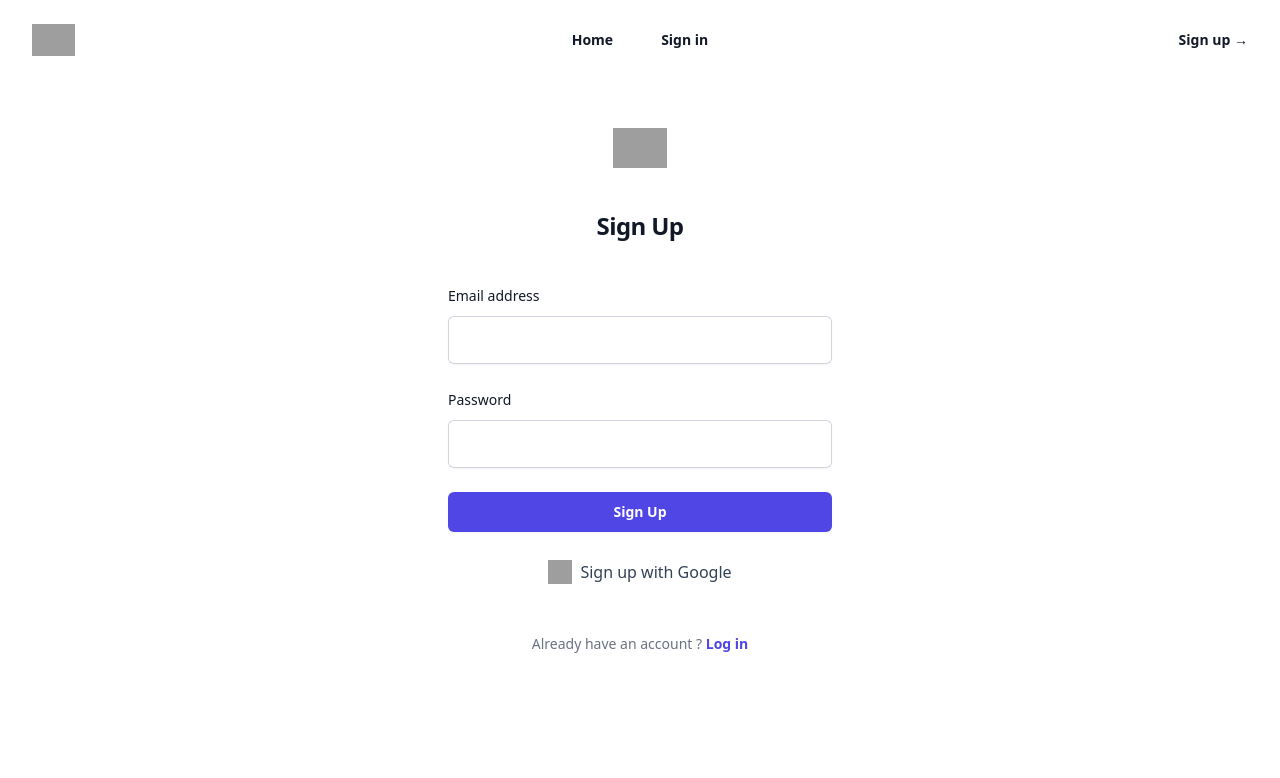
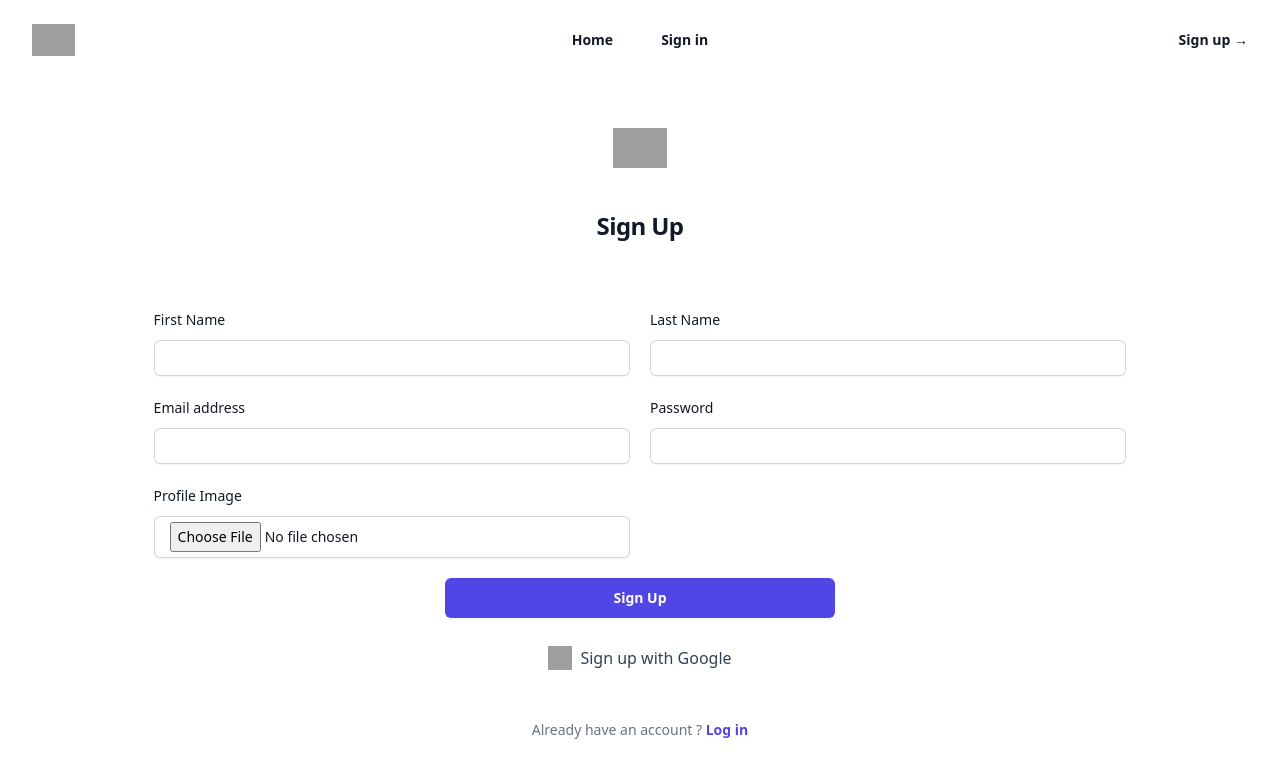
Before and after one commit to mjay0100/The-conference, a React (Vite) app: page /sign-up in a window 1280 px wide. Shown: the top 778 px of the page. Built offline with nearby package versions, Linux system fonts and the light colour scheme; no server answers; grey boxes are pictures that could not be loaded.

Commit message:
update sign-up component to save user first-name,last-name and user image to the user collection

```diff
--- a/src/components/SignUpPage.jsx
+++ b/src/components/SignUpPage.jsx
@@ -1,8 +1,10 @@
-import React, { useState } from "react";
+import { getStorage, ref, uploadBytes, getDownloadURL } from "firebase/storage";
+import { useState } from "react";
 import {
   createUserWithEmailAndPassword,
   signInWithPopup,
   GoogleAuthProvider,
+  updateProfile,
 } from "firebase/auth";
 import { auth, database } from "../../firebase";
 import { setDoc, doc, getDoc } from "firebase/firestore";
@@ -10,8 +12,13 @@ import { Link, useNavigate } from "react-router-dom";
 import { ToastContainer, toast } from "react-toastify";
 
 function SignUpPage() {
-  const [email, setEmail] = useState("");
-  const [password, setPassword] = useState("");
+  const [formData, setFormData] = useState({
+    email: "",
+    password: "",
+    firstName: "",
+    lastName: "",
+    profileImage: null,
+  });
   const [signingUp, setSigningUp] = useState(false); // State to track sign-up process
   const navigate = useNavigate();
 
@@ -31,29 +38,44 @@ function SignUpPage() {
     try {
       setSigningUp(true); // Set signingUp state to true when sign-up process starts
       const emailRegex = /^[^\s@]+@[^\s@]+\.[^\s@]+$/;
-      if (!emailRegex.test(email)) {
+      if (!emailRegex.test(formData.email)) {
         toast.error("Please enter a valid email address.", toastConfig);
-        return; // Stop the function if the email is not valid
+        return;
       }
-      if (password.length < 8) {
+      if (formData.password.length < 8) {
         toast.error(
           "Password must be at least 8 characters long.",
           toastConfig
         );
-        return; // Stop the function if the password is too short
+        return;
       }
 
       const userCredential = await createUserWithEmailAndPassword(
         auth,
-        email,
-        password
+        formData.email,
+        formData.password
       );
+      const storage = getStorage();
+      const storageRef = ref(
+        storage,
+        `profileImages/${userCredential.user.uid}`
+      );
+      await uploadBytes(storageRef, formData.profileImage);
+      const profileImageUrl = await getDownloadURL(storageRef);
+      // Update user profile with first and last name
+      await updateProfile(userCredential.user, {
+        displayName: `${formData.firstName} ${formData.lastName}`,
+        photoURL: profileImageUrl,
+      });
 
       // Save user ID to the users document
       await setDoc(doc(database, "users", userCredential.user.uid), {
-        email: email,
+        email: formData.email,
+        firstName: formData.firstName,
+        lastName: formData.lastName,
         role: "user", // Default role
-        userId: userCredential.user.uid, // Save the user ID
+        userId: userCredential.user.uid,
+        profileImageUrl,
       });
 
       navigate("/user-dashboard");
@@ -68,13 +90,13 @@ function SignUpPage() {
         toast.error(`Error signing in: ${error.message}`, toastConfig);
       }
     } finally {
-      setSigningUp(false); // Set signingUp state to false when sign-up process ends
+      setSigningUp(false);
     }
   };
 
   const handleGoogleSignUp = async () => {
     try {
-      setSigningUp(true); // Set signingUp state to true when sign-up process starts
+      setSigningUp(true);
       const provider = new GoogleAuthProvider();
       const userCredential = await signInWithPopup(auth, provider);
 
@@ -82,9 +104,12 @@ function SignUpPage() {
       const userRef = doc(database, "users", userCredential.user.uid);
       const userSnapshot = await getDoc(userRef);
       if (!userSnapshot.exists()) {
-        // If user does not exist, add user to Firestore with default role
         await setDoc(userRef, {
           email: userCredential.user.email,
+          firstName: userCredential.user.displayName?.split(" ")[0] || "",
+          lastName:
+            userCredential.user.displayName?.split(" ").slice(1).join(" ") ||
+            "",
           role: "user",
           userId: userCredential.user.uid, // Save the user ID
         });
@@ -103,6 +128,21 @@ function SignUpPage() {
     }
   };
 
+  const handleChange = (e) => {
+    const { name, value, files } = e.target;
+    if (name === "profileImage" && files.length > 0) {
+      setFormData((prevData) => ({
+        ...prevData,
+        profileImage: files[0],
+      }));
+    } else {
+      setFormData((prevData) => ({
+        ...prevData,
+        [name]: value,
+      }));
+    }
+  };
+
   return (
     <div className="flex min-h-full flex-1 flex-col justify-center px-6 py-12 lg:px-8">
       <ToastContainer />
@@ -117,8 +157,47 @@ function SignUpPage() {
         </h2>
       </div>
 
-      <div className="mt-10 sm:mx-auto sm:w-full sm:max-w-sm">
-        <form onSubmit={handleEmailSignUp} className="space-y-6">
+      <div className="mt-10 mx-auto w-4/5 my-4">
+        <form onSubmit={handleEmailSignUp} className="my-6 ">
+          <div className="grid gap-5 md:grid-cols-2">
+            <div>
+              <label
+                htmlFor="firstName"
+                className="block text-sm font-medium leading-6 text-gray-900"
+              >
+                First Name
+              </label>
+              <div className="mt-2">
+                <input
+                  type="text"
+                  id="firstName"
+                  value={formData.firstName}
+                  onChange={handleChange}
+                  name="firstName"
+                  required
+                  className="form-input"
+                />
+              </div>
+            </div>
+            <div>
+              <label
+                htmlFor="lastName"
+                className="block text-sm font-medium leading-6 text-gray-900"
+              >
+                Last Name
+              </label>
+              <div className="mt-2">
+                <input
+                  type="text"
+                  id="lastName"
+                  value={formData.lastName}
+                  onChange={handleChange}
+                  name="lastName"
+                  required
+                  className="form-input"
+                />
+              </div>
+            </div>
             <div>
               <label
                 htmlFor="email"
@@ -130,10 +209,11 @@ function SignUpPage() {
                 <input
                   type="email"
                   id="email"
-                value={email}
-                onChange={(e) => setEmail(e.target.value)}
+                  value={formData.email}
+                  onChange={handleChange}
+                  name="email"
                   required
-                className="block w-full rounded-md border-0 p-3 text-gray-900 shadow-sm ring-1 ring-inset ring-gray-300 placeholder:text-gray-400 focus:ring-2 focus:ring-inset focus:ring-indigo-600 sm:text-sm sm:leading-6"
+                  className="form-input"
                 />
               </div>
             </div>
@@ -151,31 +231,46 @@ function SignUpPage() {
                 <input
                   type="password"
                   id="password"
-                value={password}
-                onChange={(e) => setPassword(e.target.value)}
+                  value={formData.password}
+                  onChange={handleChange}
+                  name="password"
                   required
-                className="block w-full rounded-md border-0 p-3 text-gray-900 shadow-sm ring-1 ring-inset ring-gray-300 placeholder:text-gray-400 focus:ring-2 focus:ring-inset focus:ring-indigo-600 sm:text-sm sm:leading-6"
+                  className="form-input"
                 />
               </div>
             </div>
+            <div>
+              <label
+                htmlFor="profileImage"
+                className="block text-sm font-medium leading-6 text-gray-900"
+              >
+                Profile Image
+              </label>
+              <div className="mt-2">
+                <input
+                  type="file"
+                  id="profileImage"
+                  onChange={handleChange}
+                  required
+                  className="form-input"
+                />
+              </div>
+            </div>
+          </div>
 
-          <div>
           <button
             type="submit"
             disabled={signingUp} // Disable the button when signingUp is true
-              className={`flex w-full justify-center rounded-md bg-indigo-600 px-3 py-2 text-sm font-semibold leading-6 text-white shadow-sm hover:bg-indigo-500 focus-visible:outline focus-visible:outline-2 focus-visible:outline-offset-2 focus-visible:outline-indigo-600 ${
+            className={`flex justify-center rounded-md bg-indigo-600 px-3 py-2 text-sm font-semibold leading-6 text-white shadow-sm hover:bg-indigo-500 focus-visible:outline focus-visible:outline-2 focus-visible:outline-offset-2 focus-visible:outline-indigo-600 mt-5 w-full md:w-2/5 mx-auto ${
               signingUp ? "opacity-50 cursor-not-allowed" : "" // Apply opacity and cursor style when signingUp is true
             }`}
           >
             {signingUp ? "Signing Up..." : "Sign Up"}{" "}
             {/* Show "Signing Up..." when signingUp is true */}
           </button>
-          </div>
-        </form>
-
           <div className="flex items-center justify-center  dark:bg-gray-800 mt-5">
             <button
-            className="px-4 py-2  flex gap-2 b rounded-lg text-slate-700 dark:text-slate-200 hover:border-slate-400 dark:hover:border-slate-500 hover:text-slate-900 dark:hover:text-slate-300 hover:shadow transition duration-150 w-full justify-center"
+              className="px-4 py-2  flex gap-2 b rounded-lg text-slate-700 dark:text-slate-200 hover:border-slate-400 dark:hover:border-slate-500 hover:text-slate-900 dark:hover:text-slate-300 hover:shadow transition duration-150  justify-center   w-full md:w-2/5 mx-auto"
               onClick={handleGoogleSignUp}
               disabled={signingUp} // Disable the button when signingUp is true
             >
@@ -188,6 +283,7 @@ function SignUpPage() {
               <span>Sign up with Google</span>
             </button>
           </div>
+        </form>
 
         <p className="mt-10 text-center text-sm text-gray-500">
           Already have an account ?
```
Lines whose indentation alone changed are shown as unchanged.
